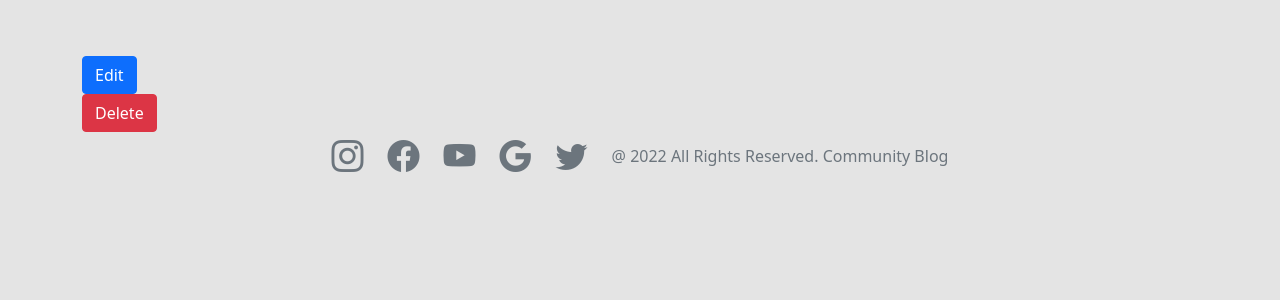
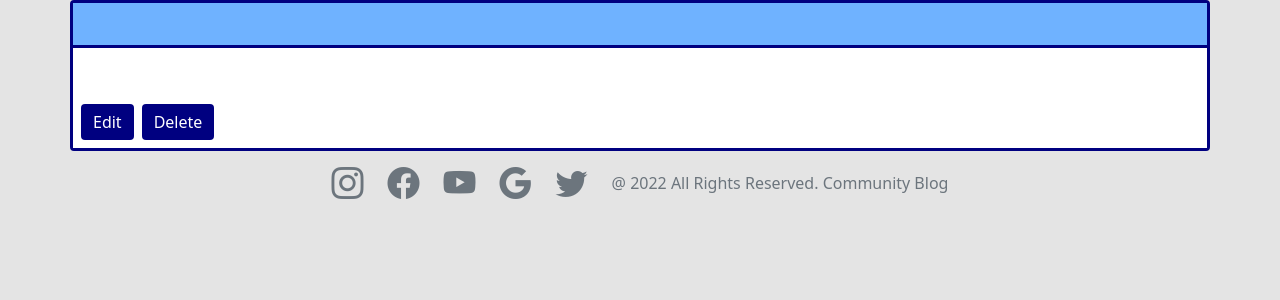
Before and after one commit to Kquach12/Blog-Group-Project, a React (Create React App) app in the folder blog/client/: page /details/1 in a window 1280 px wide. Shown: the top 300 px of the page. Built offline with nearby package versions, Linux system fonts and the light colour scheme; no server answers.

Commit message:
added css to details page.

```diff
--- a/blog/client/src/components/DeleteBlog.js
+++ b/blog/client/src/components/DeleteBlog.js
@@ -1,6 +1,7 @@
 import React from 'react'
 import axios from 'axios';
 import { navigate } from "@reach/router";
+import styles from '../styles/BlogList.module.css'
 
 const DeleteBlog = (props) => {
     const { id } = props
@@ -21,9 +22,9 @@ const DeleteBlog = (props) => {
             });
     }
   return (
-    <div>
-      <button className="btn btn-danger btn-md" onClick={ onClickDelete }>Delete</button>
-    </div>
+    <span className='bg-white'>
+      <button className={`${styles.button} btn btn-primary`}  onClick={ onClickDelete }>Delete</button>
+    </span>
   )
 }
 
--- a/blog/client/src/views/Details.js
+++ b/blog/client/src/views/Details.js
@@ -2,6 +2,8 @@ import { navigate } from '@reach/router';
 import axios from 'axios';
 import React, {useState, useEffect} from 'react'
 import DeleteBlog from '../components/DeleteBlog';
+import styles from '../styles/BlogList.module.css'
+
 
 const Details = (props) => {
   const {id} = props;
@@ -24,23 +26,32 @@ const Details = (props) => {
 // NOTE: delete button at the bottom still needs the delete functionality.
 
   return (
-    <div>
-      <div className="edit-blog-title">
-        <h2>{title}</h2>
+
+
+        <div className={`row ${styles.blogContainer} rounded mb-2`}>
+          <div className={`${styles.blogContainerName}`}>
+            <h2 className={`${styles.bgColorLightBlue} fw-bold`}>{title}</h2>
           </div>
-      <div className="edit-blog-body">
-        <p>{description}</p>
+          <div className="bg-white">
+            <h4 className={`bg-white fw-bold mt-2  ${styles.label}`}>{description}</h4>
             <br />
-        <p>{content}</p>
+            <p className={`bg-white fw-bold mt-2 ${styles.label}`}>{content}</p>
+
           </div>
           <div className="edit-blog-comments">
             {comments}
           </div>
-      <div>
-        <div><button onClick={() => navigate(`/edit/${id}`)} type="button" class="btn btn-primary">Edit</button></div>
-        <div><DeleteBlog id={id}/></div>
+
+          <div className="bg-white p-2 d-flex justify-content-start">
+            <span className="bg-white">
+              <button onClick={() => navigate(`/edit/${id}`)} type="button" className={`${styles.button} btn me-2 `} >Edit</button>
+            </span>
+
+            <DeleteBlog  id={id}/>
           </div>
         </div>
+
+
   )
 }
 
```
Lines whose indentation alone changed are shown as unchanged.
